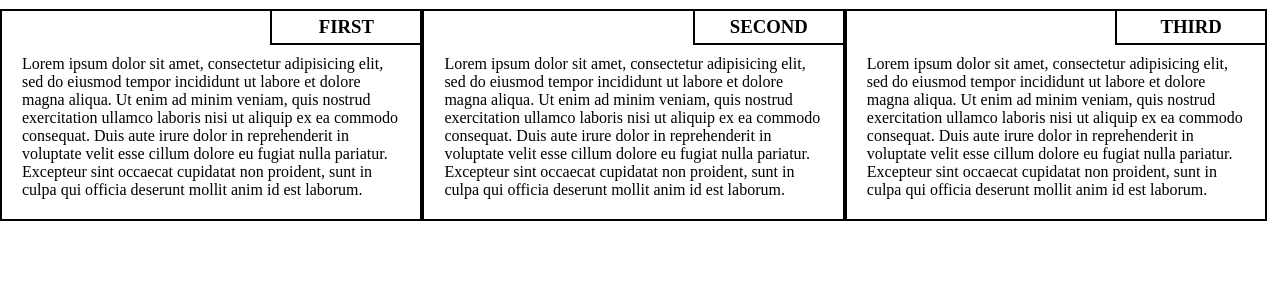
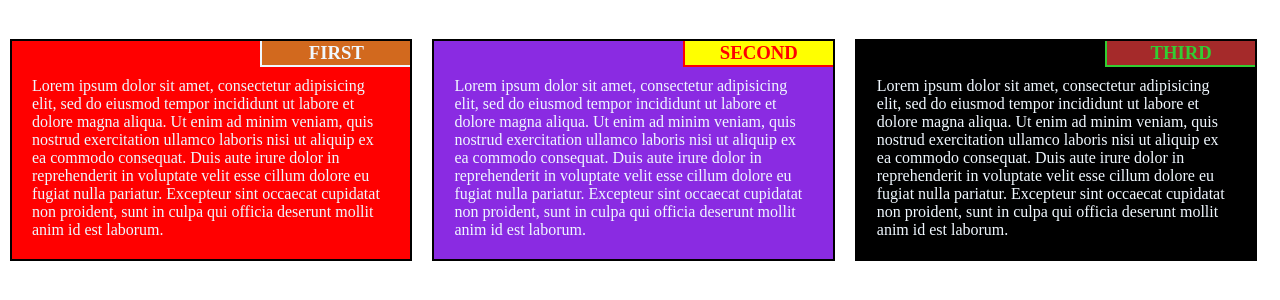
Before and after one commit to TheSunLand7/MOD2_SOLUTION, a plain HTML site: page index.html in a window 1280 px wide. Shown: the part 48-348 px from the top of the page. Drawn offline with Linux system fonts and the light colour scheme; files that its build step writes are made by us from their sources.

Commit message:
TERCER PASO

```diff
--- a/CSS/style.css
+++ b/CSS/style.css
@@ -3,19 +3,29 @@
     margin: 0;
     padding: 0;
   }
-.box {
+  body {
+      margin: 0;
+      padding: 0;
+  }
+  main {
     top: 30px;
   }
   h1 {
     text-align: center;
     padding: 10px;
   }
+  .box {
+    margin-top: 10px;
+    width: 100%;
+  }
   .row {
-
-  width: 100%;
-  padding: 0;
+    margin-top: 10px;
+    padding: 10px;
     margin-right: auto;
     margin-left: auto;
+
+  }
+  .column {
     border: 2px solid black;
   }
   p {
@@ -27,13 +37,36 @@ h3 {
     border-width: 2px;
     text-align: center;
     margin-bottom: 10px;
-  margin-top: 0;
-  padding: 5px;
+    margin-top: 0px;
+    padding: 1px;
     width: 150px;
     float: right;
     border-style: none none solid solid;
   }
-
+  .gray {
+      background-color: red;
+      color: aliceblue;
+  }
+  .purple {
+      background-color: blueviolet;
+      color: aliceblue;
+      float: right;
+  }
+  .black {
+      background-color: black;
+      color: aliceblue;
+  }
+  .fideos {
+    background-color: yellow;
+    color: red;
+  }
+  .pollo {
+      background-color: brown;
+      color: limegreen;
+  }
+  .sopa {
+      background-color: chocolate;
+  }
   /*********** LARGE DEVICES ONLY ***********/
   @media (min-width: 992px){
       .col-lg-1, .col-lg-2,.col-lg-3,.col-lg-4,.col-lg-5,.col-lg-6,
@@ -82,7 +115,7 @@ h3 {
   @media (min-width: 768px) and (max-width: 991px){
       .col-md-1, .col-md-2,.col-md-3,.col-md-4,.col-md-5,.col-md-6,
       .col-md-7,.col-md-8,.col-md-9,.col-md-10,.col-md-11,.col-md-12{
-		float:left;
+          float: left;
       }
       .col-md-1{
           width: 8.33%;
@@ -164,3 +197,4 @@ h3 {
       .col-sm-12{
           width: 100%;
       }
+}
--- a/index.html
+++ b/index.html
@@ -4,7 +4,7 @@
     <meta charset="utf-8">
     <meta name="viewport" content="width=device-width, initial-scale=1">
     <title>Solution2</title>
-    <link rel="stylesheet" href="CSS/style.css">
+    <link rel="stylesheet" href="style.css">
   </head>
 
   <body>
@@ -15,22 +15,28 @@
     <main>
       <section class="box">
         <article class="row col-lg-4 col-md-6 col-sm-12">
-          <h3 id="t1">FIRST</h3>
-          <p id="p1">Lorem ipsum dolor sit amet, consectetur adipisicing elit, sed do eiusmod tempor incididunt ut labore et dolore magna aliqua. Ut enim ad minim veniam, quis nostrud exercitation ullamco laboris nisi ut aliquip ex ea commodo consequat. Duis aute irure dolor in reprehenderit in voluptate velit esse cillum dolore eu fugiat nulla pariatur. Excepteur sint occaecat cupidatat non proident, sunt in culpa qui officia deserunt mollit anim id est laborum.</p>
+          <section class="column gray">
+            <h3 class="sopa">FIRST</h3>
+            <p>Lorem ipsum dolor sit amet, consectetur adipisicing elit, sed do eiusmod tempor incididunt ut labore et dolore magna aliqua. Ut enim ad minim veniam, quis nostrud exercitation ullamco laboris nisi ut aliquip ex ea commodo consequat. Duis aute irure dolor in reprehenderit in voluptate velit esse cillum dolore eu fugiat nulla pariatur. Excepteur sint occaecat cupidatat non proident, sunt in culpa qui officia deserunt mollit anim id est laborum.</p>
+          </section>
         </article>
-      </section>
 
-      <section class="box">
+
+
         <article class=" row col-lg-4 col-md-6 col-sm-12">
-          <h3 id="t2">SECOND</h3>
-          <p id="p2">Lorem ipsum dolor sit amet, consectetur adipisicing elit, sed do eiusmod tempor incididunt ut labore et dolore magna aliqua. Ut enim ad minim veniam, quis nostrud exercitation ullamco laboris nisi ut aliquip ex ea commodo consequat. Duis aute irure dolor in reprehenderit in voluptate velit esse cillum dolore eu fugiat nulla pariatur. Excepteur sint occaecat cupidatat non proident, sunt in culpa qui officia deserunt mollit anim id est laborum.</p>
+          <section class="column purple">
+            <h3 class="fideos">SECOND</h3>
+            <p>Lorem ipsum dolor sit amet, consectetur adipisicing elit, sed do eiusmod tempor incididunt ut labore et dolore magna aliqua. Ut enim ad minim veniam, quis nostrud exercitation ullamco laboris nisi ut aliquip ex ea commodo consequat. Duis aute irure dolor in reprehenderit in voluptate velit esse cillum dolore eu fugiat nulla pariatur. Excepteur sint occaecat cupidatat non proident, sunt in culpa qui officia deserunt mollit anim id est laborum.</p>
+          </section>
         </article>
-      </section>
 
-      <section class="box">
+
+
         <article class="row col-lg-4 col-md-12 col-sm-12">
-          <h3 id="t3">THIRD</h3>
-          <p id="p3">Lorem ipsum dolor sit amet, consectetur adipisicing elit, sed do eiusmod tempor incididunt ut labore et dolore magna aliqua. Ut enim ad minim veniam, quis nostrud exercitation ullamco laboris nisi ut aliquip ex ea commodo consequat. Duis aute irure dolor in reprehenderit in voluptate velit esse cillum dolore eu fugiat nulla pariatur. Excepteur sint occaecat cupidatat non proident, sunt in culpa qui officia deserunt mollit anim id est laborum.</p>
+          <section class="column black">
+            <h3 class="pollo">THIRD</h3>
+            <p>Lorem ipsum dolor sit amet, consectetur adipisicing elit, sed do eiusmod tempor incididunt ut labore et dolore magna aliqua. Ut enim ad minim veniam, quis nostrud exercitation ullamco laboris nisi ut aliquip ex ea commodo consequat. Duis aute irure dolor in reprehenderit in voluptate velit esse cillum dolore eu fugiat nulla pariatur. Excepteur sint occaecat cupidatat non proident, sunt in culpa qui officia deserunt mollit anim id est laborum.</p>
+          </section>
         </article>
       </section>
     </main>
```
Lines whose indentation alone changed are shown as unchanged.
